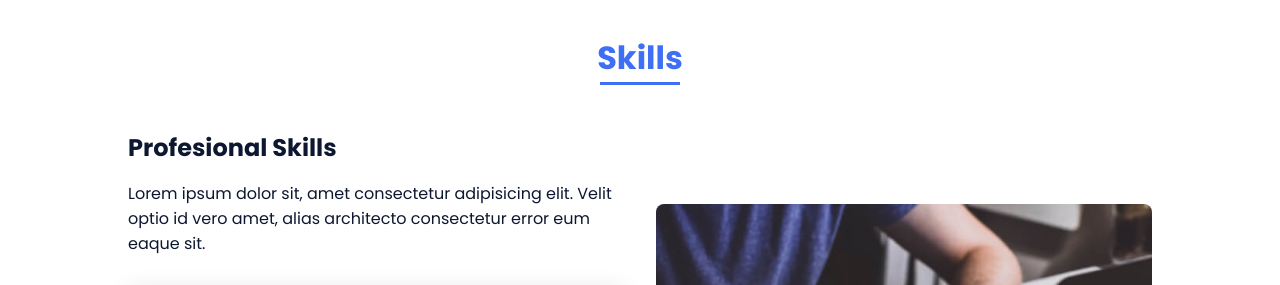
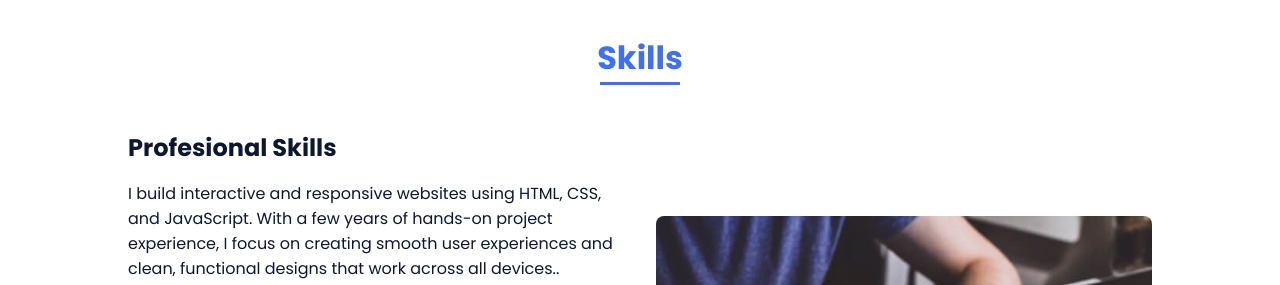
Before and after one commit to MSheekh6/Portfolio, a plain HTML site: page index.html in a window 1280 px wide. Shown: the part 1168-1453 px from the top of the page. Drawn offline with nearby package versions, Linux system fonts and the light colour scheme.

```diff
--- a/index.html
+++ b/index.html
@@ -89,7 +89,7 @@
                 <div class="skills__container bd-grid">
                     <div>
                         <h2 class="skills__subtitle">Profesional Skills</h2>
-                        <p class="skills__text">Lorem ipsum dolor sit, amet consectetur adipisicing elit. Velit optio id vero amet, alias architecto consectetur error eum eaque sit.</p>
+                        <p class="skills__text">I build interactive and responsive websites using HTML, CSS, and JavaScript. With a few years of hands-on project experience, I focus on creating smooth user experiences and clean, functional designs that work across all devices..</p>
                         <div class="skills__data">
                             <div class="skills__names">
                                 <i class='bx bxl-html5 skills__icon'></i>
```
